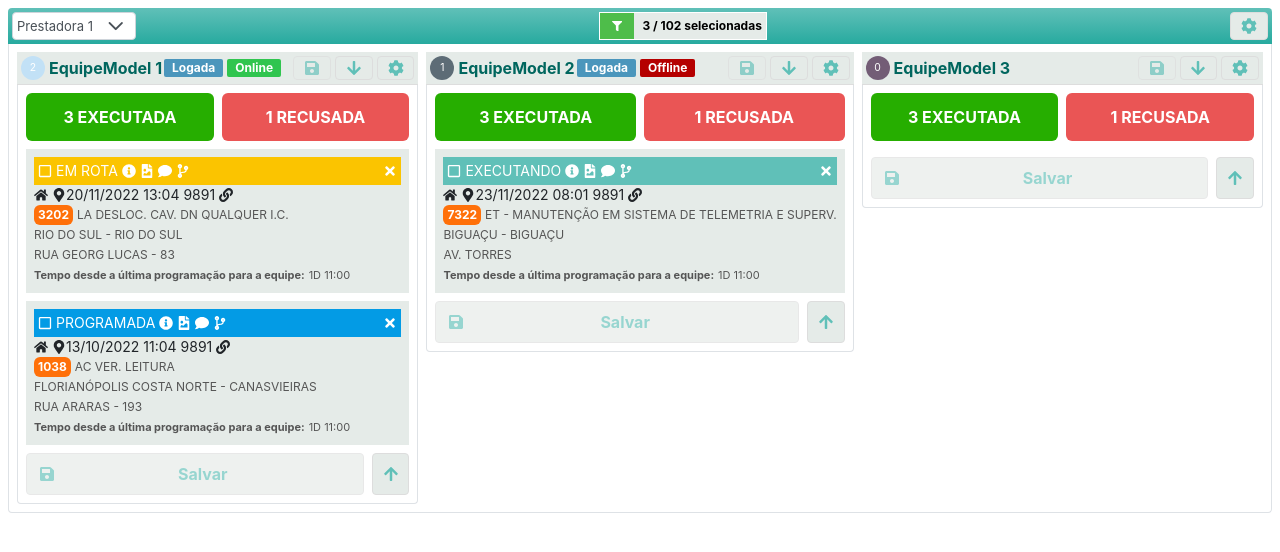
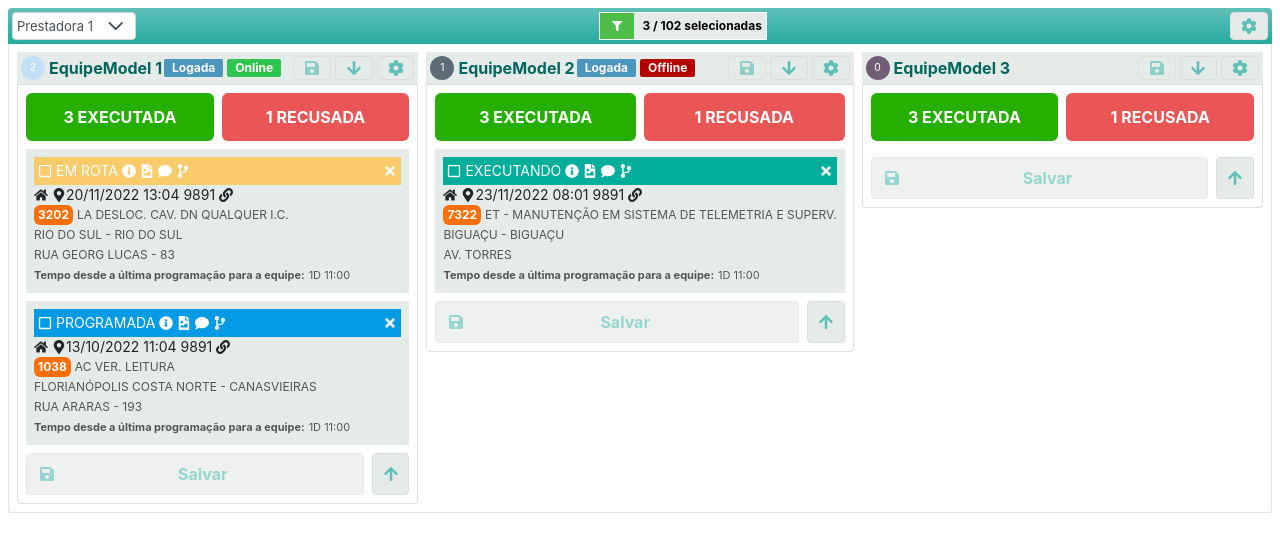
Before and after one commit to Cyclonersl/teams-react, a React (Vite) app: page / in a window 1280 px wide. Shown: the top 552 px of the page. Built offline with nearby package versions, Linux system fonts and the light colour scheme.

Commit message:
Renomeia váriaveis para português

```diff
--- a/src/components/ServicoProgramado/index.tsx
+++ b/src/components/ServicoProgramado/index.tsx
@@ -1,18 +1,18 @@
-import { ScheduledService } from "../../model/Servico"
+import { ServicoProgramadoModel } from "../../model/Servico"
 import { RiInformationFill, RiChat3Fill, RiCheckboxBlankLine } from "react-icons/ri"
 import { FaHome, FaRoad, FaInfoCircle, FaFileImage, FaComment, FaCodeBranch, FaLink, FaTimes, FaCheckSquare, FaRegCheckSquare, FaRegSquare, FaMapMarkerAlt } from "react-icons/fa"
 
 import { Checkbox } from 'primereact/checkbox';
 
 interface ServicoProgramadoProps {
-    servico: ScheduledService;
+    servico: ServicoProgramadoModel;
 }
 
 function ServicoProgramado({ servico }: ServicoProgramadoProps) {
 
-    const situacaoColor = servico.situacao === "PROGRAMADA" ? "bg-casan-blue-400" :
-        servico.situacao === "EM_ROTA" ? "bg-casan-yellow-400" :
-            servico.situacao === "EXECUTANDO" ? "bg-casan-green-400" :
+    const situacaoColor = servico.situacao === "PROGRAMADA" ? "bg-casan-programado-400" :
+        servico.situacao === "EM_ROTA" ? "bg-casan-emrota-400" :
+            servico.situacao === "EXECUTANDO" ? "bg-casan-executando-400" :
                 "bg-casan-gray-400";
 
     const situacaoDesc = servico.situacao.replace("_", " ")
@@ -35,8 +35,10 @@ function ServicoProgramado({ servico }: ServicoProgramadoProps) {
             <div className="text-sm">
                 <div className="flex items-center gap-1/2">
                     <FaHome className="mr-1" />
-                    <FaMapMarkerAlt />
-                    <a href="/" className="flex items-center gap-1">
+                    <a href="/" className="hover:text-casan-orange-400">
+                        <FaMapMarkerAlt />
+                    </a>
+                    <a href="/" className="flex items-center gap-1 hover:text-casan-orange-400">
                         <span>{`${servico.dtHoraSoltcao} ${servico.nrMatriculaColaborador}`}</span>
                         <FaLink />
                     </a>
--- a/src/containers/ListaEquipe/index.tsx
+++ b/src/containers/ListaEquipe/index.tsx
@@ -19,8 +19,8 @@ interface ListaEquipeProps {
 function ListaEquipe({ }: ListaEquipeProps) {
 
     const [selectedPrestadora, setSelectedPrestadora] = useState<PrestadoraModel>();
-    const [Prestadoras, setPrestadoras] = useState<PrestadoraModel[]>([]);
-    const [teams, setTeams] = useState<EquipeModel[]>([]);
+    const [prestadoras, setPrestadoras] = useState<PrestadoraModel[]>([]);
+    const [equipes, setEquipes] = useState<EquipeModel[]>([]);
     const [dataLoading, setDataLoading] = useState<boolean>(false);
     const refMenuListaEquipe = useRef<Menu>(null);
 
@@ -83,7 +83,7 @@ function ListaEquipe({ }: ListaEquipeProps) {
             return;
 
         setDataLoading(true);
-        setTeams(teamsData);
+        setEquipes(teamsData);
 
         setDataLoading(false);
     }, [selectedPrestadora])
@@ -95,18 +95,21 @@ function ListaEquipe({ }: ListaEquipeProps) {
         return (<div className="flex justify-between bg-gradient-to-t from-casan-green-600 to-casan-green-400 border-casan-green-400 rounded-t p-1 h-9">
             <Dropdown optionLabel="name"
                 value={selectedPrestadora}
-                options={Prestadoras}
+                options={prestadoras}
                 onChange={(e) => setSelectedPrestadora(e.value)}
 
             />
+            <a href="">
                 <div className="bg-casan-gray-400 flex justify-between border-1 border-white pr-1 items-center h-7">
                     <span className="bg-casan-green-200 py-2 px-3 mr-2 text-ssm text-white">
                         <FaFilter />
                     </span>
                     <span className="text-12 font-bold">3 / 102 selecionadas</span>
                 </div>
+            </a>
 
-            <Button icon={<FaCog />} onClick={(e) => refMenuListaEquipe.current?.toggle(e)} />
+            <Button icon={<FaCog />}
+                onClick={(e) => refMenuListaEquipe.current?.toggle(e)} />
 
         </div>)
     }
@@ -114,7 +117,7 @@ function ListaEquipe({ }: ListaEquipeProps) {
     return <>
         <Panel headerTemplate={headerTemplate} className="m-2">
             <div className="flex flex-wrap gap-2">
-                {teams.map(team => <Equipe equipe={team} key={team.id} />)}
+                {equipes.map(equipe => <Equipe equipe={equipe} key={equipe.id} />)}
             </div>
         </Panel>
 
--- a/tailwind.config.cjs
+++ b/tailwind.config.cjs
@@ -23,11 +23,17 @@ module.exports = {
           executado: {
             400: '#26ae00'
           },
+          executando: {
+            400: '#00ae9b'
+          },
           recusado: {
             400: '#ea5555'
           },
           programado: {
             400: '#039be5'
+          },
+          emrota: {
+            400: '#f9cb6a'
           },
           gray: {
             400: '#e5ebe8',
```
Lines whose indentation alone changed are shown as unchanged.
